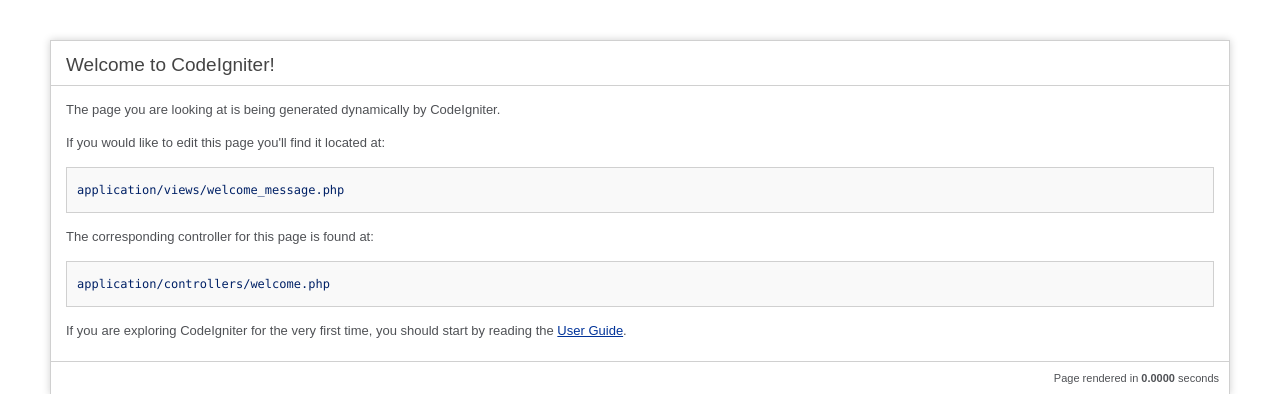
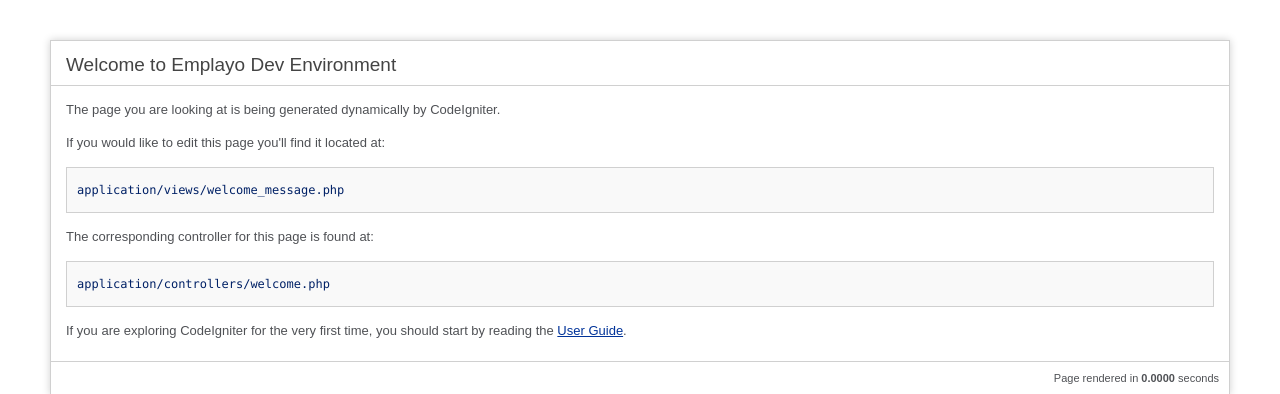
Before and after one commit to intakeha/emplayo, a CodeIgniter app: page / in a window 1280 px wide. Shown: the top 394 px of the page. Run offline with CodeIgniter, Linux system fonts and the light colour scheme.

Commit message:
Update welcome message to Emplayo Dev Environment - Checking to see if the service hooks are in place

```diff
--- a/application/views/welcome_message.php
+++ b/application/views/welcome_message.php
@@ -2,7 +2,7 @@
 <html lang="en">
 <head>
 	<meta charset="utf-8">
-	<title>Welcome to CodeIgniter.Work.Live.Play1</title>
+	<title>Welcome to Emplayo</title>
 
 	<style type="text/css">
 
@@ -67,7 +67,7 @@
 <body>
 
 <div id="container">
-	<h1>Welcome to CodeIgniter!</h1>
+	<h1>Welcome to Emplayo Dev Environment</h1>
 
 	<div id="body">
 		<p>The page you are looking at is being generated dynamically by CodeIgniter.</p>
```
